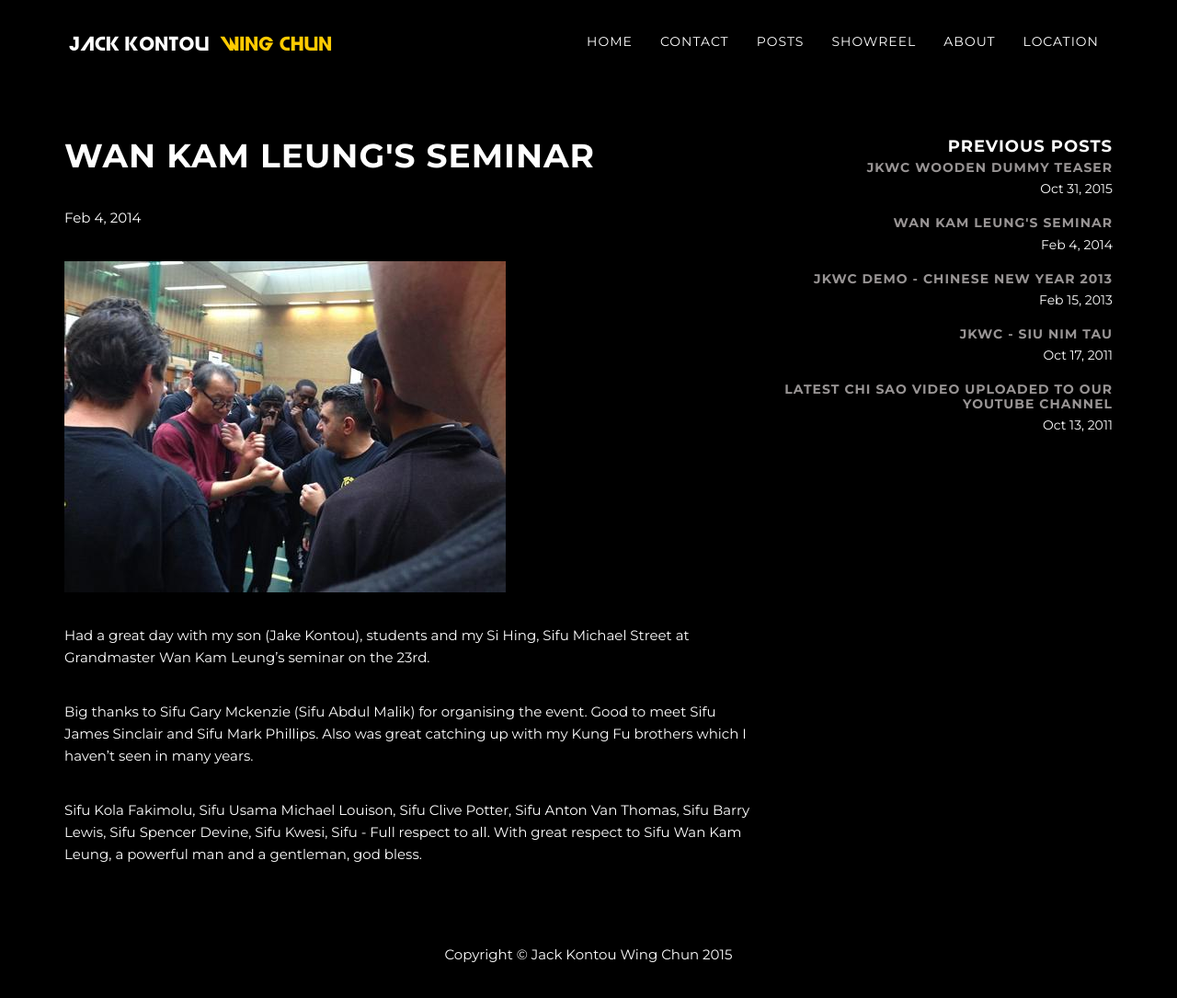
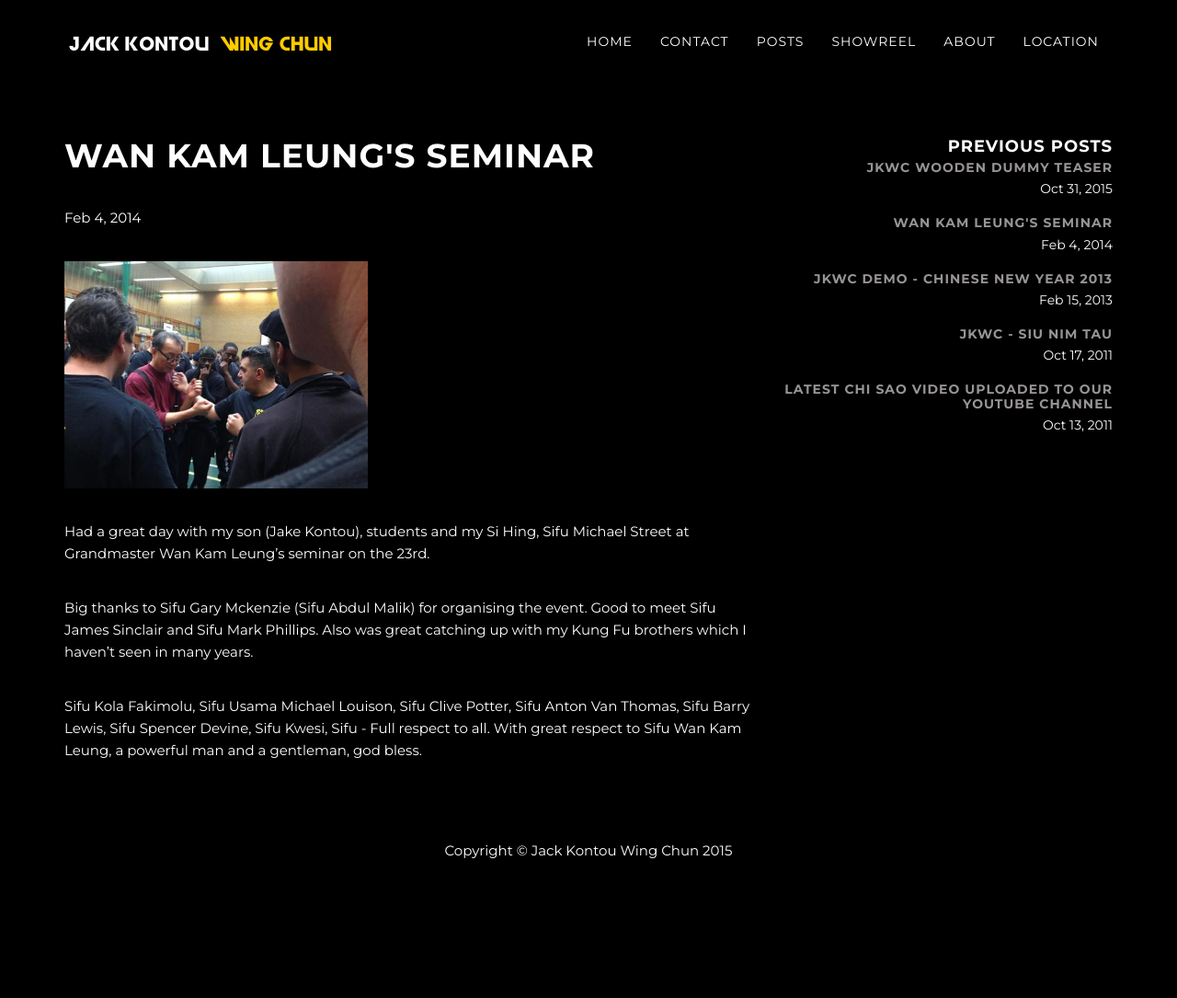
Before and after one commit to JackKontouWingChun/jkwc_ws, a Jekyll site: the page built from _posts/2014-02-04-wan-kam-leung-s-seminar.md, in a window 1280 px wide and 1100 px high. Shown: the top 1085 px of the window at 92% size. Built offline with Jekyll 4.4.1, drawn with Linux system fonts in a browser that asks for light colours; comment, search, counter and statistics services are not loaded.

Commit message:
fixed max width on post img tag, removed youtube logo from post titles

```diff
--- a/_layouts/post.html
+++ b/_layouts/post.html
@@ -7,7 +7,7 @@
 		<div class="col-lg-8">
 			<div class="post">
 				<header class="post-header">
-					<h1 class="post-title">{{ page.title }}{% if page.category == 'youtube' %} <span class="fa fa-lg fa-youtube"></span> {% endif %}</h1>
+					<h1 class="post-title">{{ page.title }}</h1>
 					<p class="post-meta">{{ page.date | date: "%b %-d, %Y" }}{% if page.author %} {{ page.author }}{% endif %}{% if page.meta %}{{ page.meta }}{% endif %}</p>
 				</header>
 
--- a/css/custom.css
+++ b/css/custom.css
@@ -482,6 +482,9 @@
 	margin: 0 0 5px;
 }
 
+article.post-content img{
+	max-width:330px;
+}
 /* CUSTOMISED */
 
 
```
